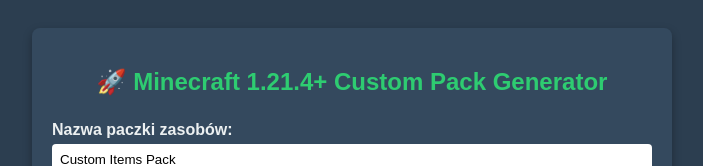
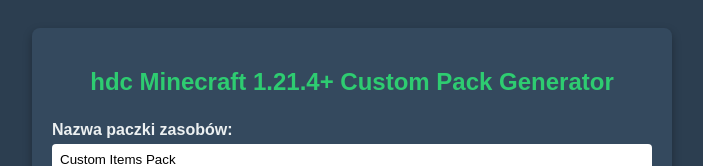
Before and after one commit to Arkadiusz617v2/CIG, a plain HTML site: page docs/index.html in a window 1280 px wide. Shown: the top 166 px of the page, without its empty margins (288-991 px from the left). Drawn offline with Linux system fonts and the light colour scheme.

Commit message:
Update index.html

```diff
--- a/docs/index.html
+++ b/docs/index.html
@@ -24,7 +24,7 @@
 <body>
 
 <div class="container">
-    <h2>🚀 Minecraft 1.21.4+ Custom Pack Generator</h2>
+    <h2>hdc Minecraft 1.21.4+ Custom Pack Generator</h2>
 
     <div class="form-group">
         <label for="nazwa">Nazwa paczki zasobów:</label>
```
